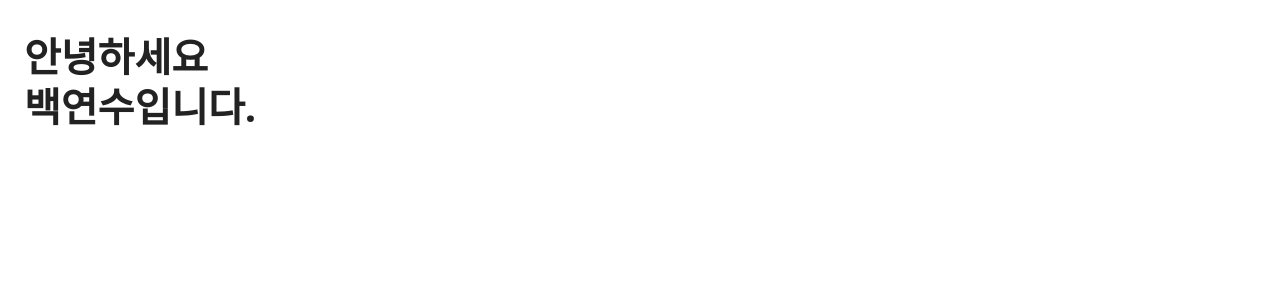
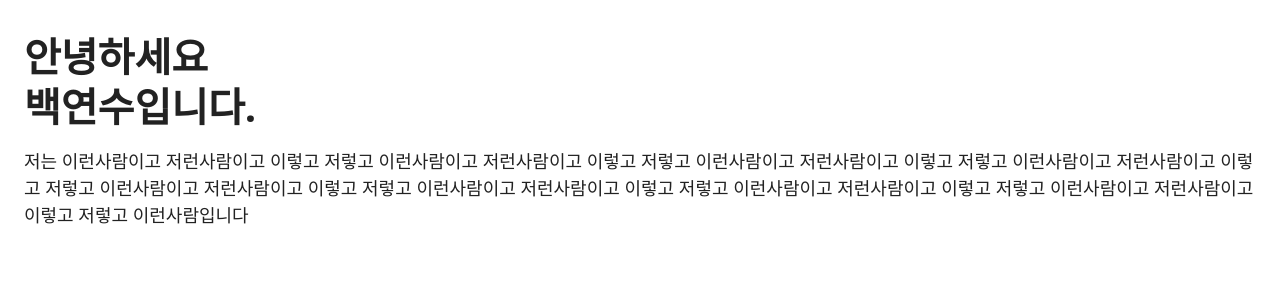
Before and after one commit to YeonsuBaek/resume, a React (Create React App) app: page / in a window 1280 px wide. Shown: the top 300 px of the page. Built offline with nearby package versions, Linux system fonts and the light colour scheme.

Commit message:
feat: 자기소개 컴포넌트 구현

```diff
--- a/src/App.js
+++ b/src/App.js
@@ -1,10 +1,12 @@
 import IntroductionHeader from "./components/Introduction/IntroductionHeader";
+import IntroductionDescription from "./components/Introduction/IntroductionDescription";
 
 function App() {
   return (
     <div className="w-full px-sm-container mx-auto">
       <div className="flex flex-wrap">
         <IntroductionHeader />
+        <IntroductionDescription />
       </div>
     </div>
   );
--- /dev/null
+++ b/src/components/Introduction/IntroductionDescription.js
@@ -0,0 +1,14 @@
+const IntroductionDescription = () => {
+  return (
+    <div className="px-sm-col w-sm-col-2 mb-16">
+      <p className="text-primary text-body-lg leading-normal">
+        저는 이런사람이고 저런사람이고 이렇고 저렇고 이런사람이고 저런사람이고 이렇고 저렇고 이런사람이고 저런사람이고
+        이렇고 저렇고 이런사람이고 저런사람이고 이렇고 저렇고 이런사람이고 저런사람이고 이렇고 저렇고 이런사람이고
+        저런사람이고 이렇고 저렇고 이런사람이고 저런사람이고 이렇고 저렇고 이런사람이고 저런사람이고 이렇고 저렇고
+        이런사람입니다
+      </p>
+    </div>
+  );
+};
+
+export default IntroductionDescription;
```
